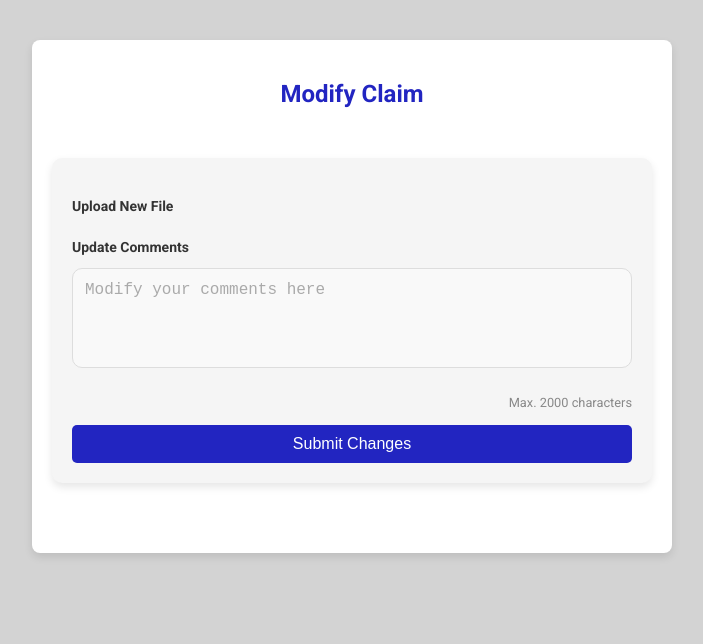
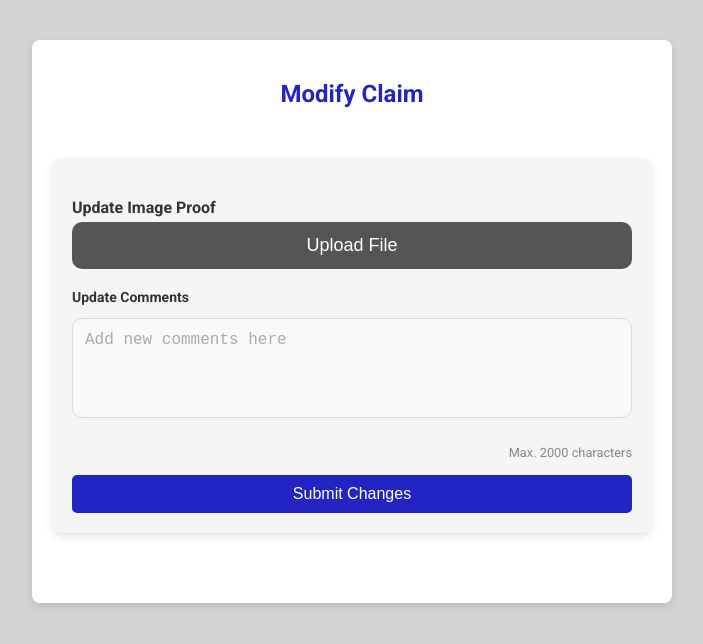
Before and after one commit to daivikghosh/BoilerTrack, a React (Create React App) app: page /claim-modify-student/1 in a window 1280 px wide. Shown: the top 644 px of the page, without its empty margins (288-991 px from the left). Built offline with nearby package versions, Linux system fonts and the light colour scheme; no server answers.

Commit message:
Fixing the button for upload

```diff
--- a/src/components/ClaimForm/ModifyClaimForm.js
+++ b/src/components/ClaimForm/ModifyClaimForm.js
@@ -1,4 +1,4 @@
-import React, { useState, useEffect } from "react";
+import React, { useState, useEffect, useRef } from "react";
 import { useParams, useNavigate } from 'react-router-dom';
 import axios from "axios";
 import "./ClaimForm.css";
@@ -9,6 +9,7 @@ const ModifyClaimForm = () => {
   const [comments, setComments] = useState("");
   const [errors, setErrors] = useState({});
   const navigate = useNavigate();
+  const fileInputRef = useRef();
 
   useEffect(() => {
     const fetchClaimData = async () => {
@@ -16,7 +17,7 @@ const ModifyClaimForm = () => {
         const response = await axios.get(`/item/${claim_id}`);
         const claim = response.data;
         setComments(claim.comments);
-        setFile(null); // Reset file input as we'll not preload it.
+        setFile(null);
       } catch (err) {
         console.error("Error fetching claim details:", err);
       }
@@ -59,13 +60,31 @@ const ModifyClaimForm = () => {
     }
   };
 
+  const handleFileUploadClick = () => {
+    fileInputRef.current.click();
+  };
+
   return (
     <div className="claim-form-container">
       <h2>Modify Claim</h2>
       <form onSubmit={handleSubmit}>
         <div className="file-upload">
-          <label htmlFor="image-upload" className="file-upload-label">Upload New File</label>
-          <input id="image-upload" type="file" onChange={handleFileChange} accept="image/*" />
+        <label htmlFor="comments">Update Image Proof</label>
+          <button
+            type="button"
+            className="upload-button"
+            onClick={handleFileUploadClick}
+          >
+            Upload File
+          </button>
+          <input
+            id="image-upload"
+            type="file"
+            ref={fileInputRef}
+            onChange={handleFileChange}
+            accept="image/*"
+            style={{ display: "none" }}
+          />
           {file && <p>{file.name}</p>}
         </div>
 
@@ -73,7 +92,7 @@ const ModifyClaimForm = () => {
           <label htmlFor="comments">Update Comments</label>
           <textarea
             id="comments"
-            placeholder="Modify your comments here"
+            placeholder="Add new comments here"
             value={comments}
             onChange={handleCommentChange}
             maxLength={2000}
```
